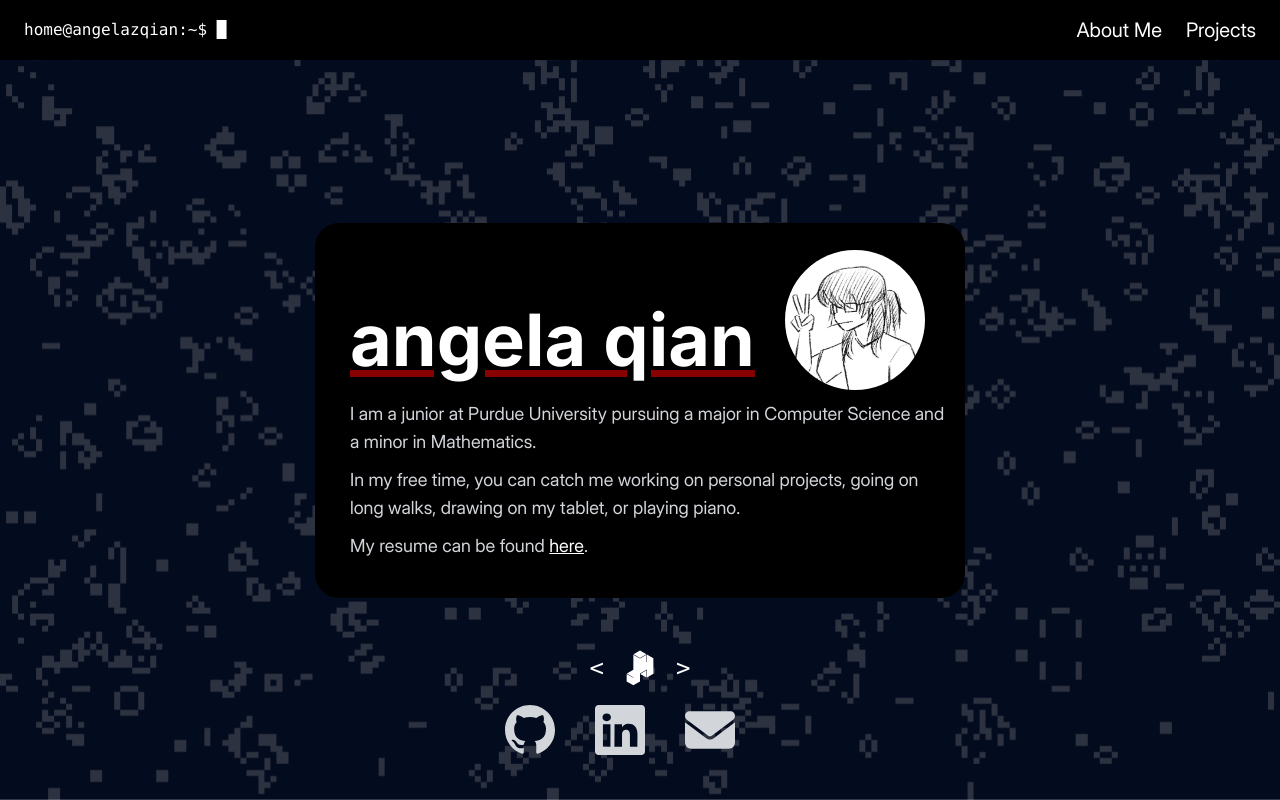
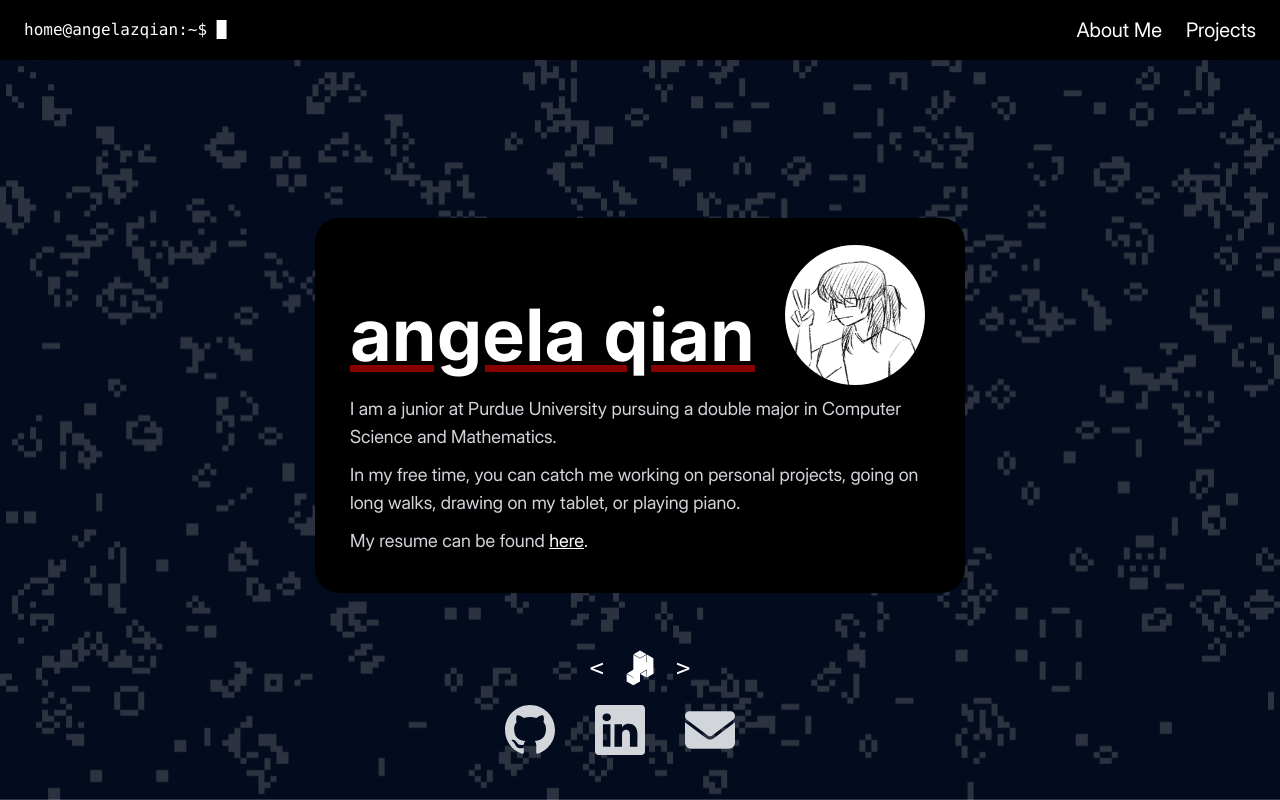
Before and after one commit to angelazqian/angelazqian.github.io, a Next.js app: page / in a window 1280 px wide. Built offline with nearby package versions, Linux system fonts and the light colour scheme; some icons are missing.

Commit message:
i guess i'm a math major now...

```diff
--- a/markdown/about-me.md
+++ b/markdown/about-me.md
@@ -4,7 +4,7 @@ Ah.
 Oh jeez.
 You want to know more about me? (o⸝⸝⸝o )
 
-<Image class="float-right" width=260 src="/selfportrait.png" style="margin-right: -15px; margin-left: 10px; margin-top: -160px; margin-bottom: 10px"/>
+<Image class="float-right" width=260 src="/selfportrait.webp" style="margin-right: -15px; margin-left: 10px; margin-top: -160px; margin-bottom: 10px"/>
 
 Hi!!! I'm Angela! As of writing this (December 2025), I'm 20! I speak both English and Mandarin Chinese, and I think computers are pretty neat!
 
--- a/pages/index.tsx
+++ b/pages/index.tsx
@@ -21,7 +21,7 @@ export default function Home() {
   const [webring, setWebring] = useState([true, true, true]);
 
   const [name, setName] = useState("angela qian");
-  const [text1, setText1] = useState("I am a junior at Purdue University pursuing a major in Computer Science and a minor in Mathematics.");
+  const [text1, setText1] = useState("I am a junior at Purdue University pursuing a double major in Computer Science and Mathematics.");
   const [text2, setText2] = useState("In my free time, you can catch me working on personal projects, going on long walks, drawing on my tablet, or playing piano.");
   const [text3, setText3] = useState("My resume can be found ");
   const [resume, setResume] = useState("here");
@@ -171,7 +171,7 @@ const disappearLetters = ({ text, setText, duration = 1500 }: DisappearLettersPa
         <div className="App h-screen overflow-hidden">
           <header className='App-header'>
             <link rel="stylesheet" href="https://cdn.jsdelivr.net/gh/jpswalsh/academicons@1/css/academicons.min.css" />
-            <div className={`fixed w-[650px] h-[375px] bg-[#000000] mt-[20px] rounded-3xl mx-auto flex items-center justify-center ${!elementsVisible.header ? 'hidden' : ''}`}>
+            <div className={`fixed w-[650px] h-[375px] bg-[#000000] mt-[10px] rounded-3xl mx-auto flex items-center justify-center ${!elementsVisible.header ? 'hidden' : ''}`}>
               <div className="w-[600px] mr-[15px] mt-[10px] mx-auto text-left">
                 <div className="flex items-center mb-[-10px]">
                   <h1 className="font-bold text-7xl underline text-white" style={{ textDecorationColor: '#880000' }}>{name}</h1>
```
Also changed, not shown: public/selfportrait.webp (added), 1 other file (tests, documents, lock files or other folders).
